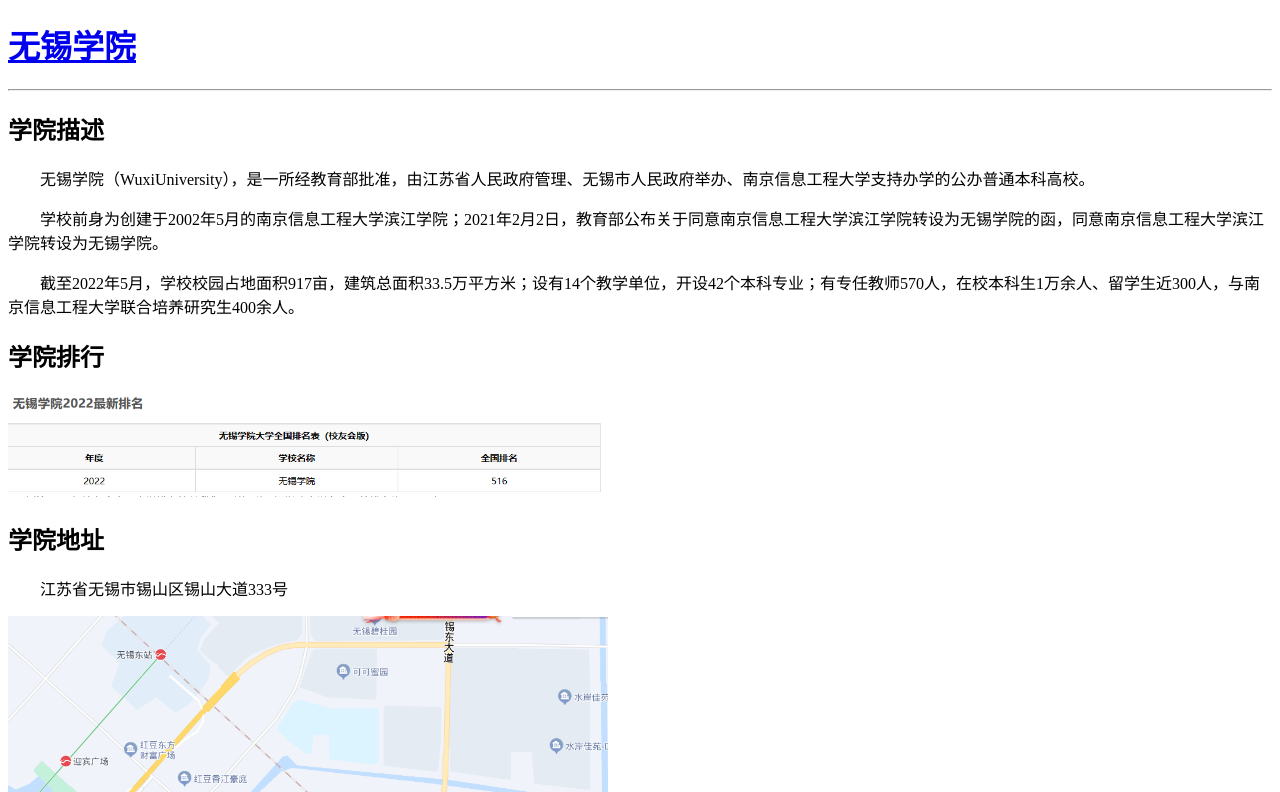
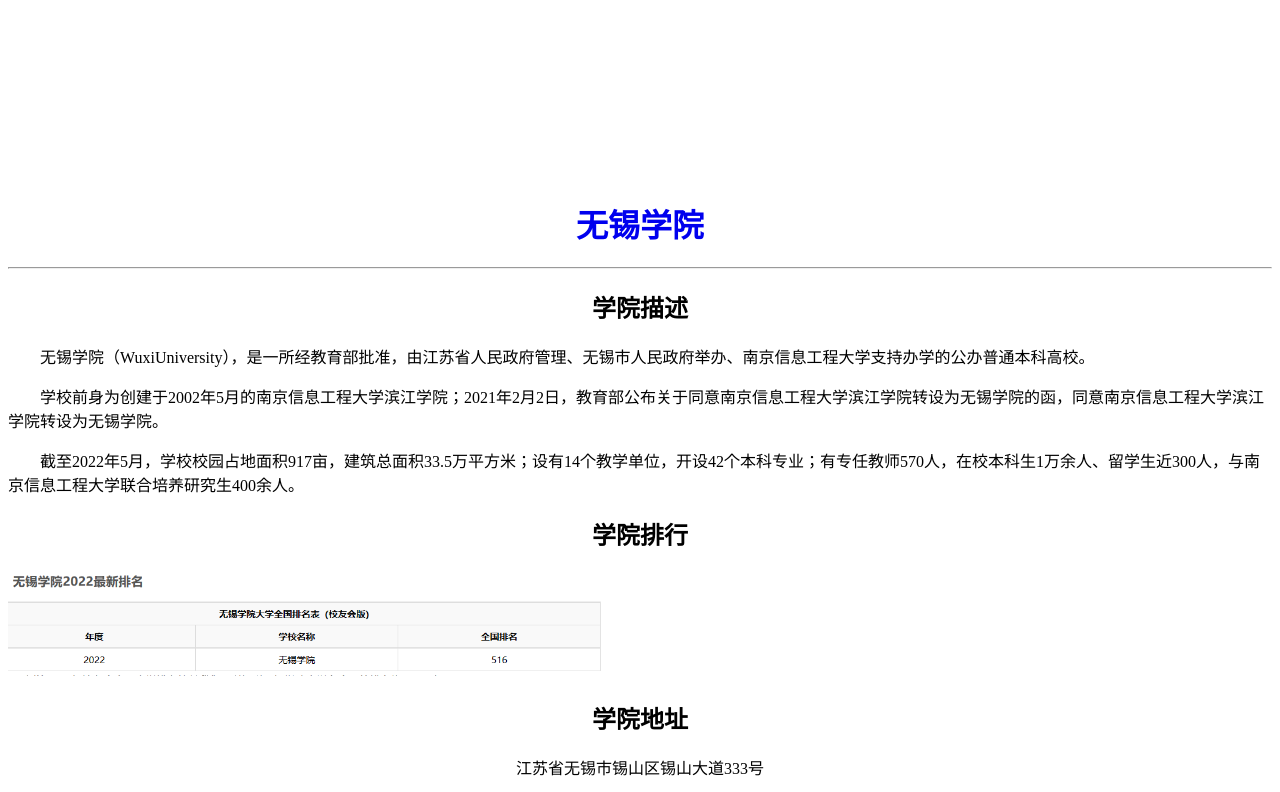
Before and after one commit to lovelike-123/-, a plain HTML site: page 前端学习/HTML/简单网页.html in a window 1280 px wide. Shown: the top 792 px of the page. Drawn offline with Linux system fonts and the light colour scheme.

Commit message:
Update 简单网页.html

```diff
--- a/前端学习/HTML/简单网页.html
+++ b/前端学习/HTML/简单网页.html
@@ -6,8 +6,54 @@
     <meta name="viewport" content="width=device-width, initial-scale=1.0" />
     <title>简单网页</title>
   </head>
+  <style>
+    .center {
+      text-align: center;
+    }
+    .indent {
+      text-indent: 2em;
+    }
+    a {
+      text-decoration: none;
+    }
+    div {
+      /* background-color: aqua; */
+      /* text-align: center; */
+      /* font-weight: 200; */
+      margin: 200px auto;
+      width: auto;
+      height: auto;
+    }
+  </style>
   <body>
-    <a href="https://www.cwxu.edu.cn/" target="_blank"><h1>无锡学院</h1></a>
+    <div class="">
+      <a href="https://www.cwxu.edu.cn/" target="_blank" class="center"
+        ><h1>无锡学院</h1></a
+      >
+      <hr />
+      <h2 class="center">学院描述</h2>
+      <p class="indent">
+        无锡学院（WuxiUniversity），是一所经教育部批准，由江苏省人民政府管理、无锡市人民政府举办、南京信息工程大学支持办学的公办普通本科高校。
+      </p>
+      <p class="indent">
+        学校前身为创建于2002年5月的南京信息工程大学滨江学院；2021年2月2日，教育部公布关于同意南京信息工程大学滨江学院转设为无锡学院的函，同意南京信息工程大学滨江学院转设为无锡学院。
+      </p>
+      <p class="indent">
+        截至2022年5月，学校校园占地面积917亩，建筑总面积33.5万平方米；设有14个教学单位，开设42个本科专业；有专任教师570人，在校本科生1万余人、留学生近300人，与南京信息工程大学联合培养研究生400余人。
+      </p>
+      <h2 class="center">学院排行</h2>
+
+      <span class="center">
+        <img src="./paiming.png" alt="排名" width="600" title="学校排名" />
+      </span>
+      <h2 class="center">学院地址</h2>
+      <p class="center">江苏省无锡市锡山区锡山大道333号</p>
+      <span class="center">
+        <img src="./map.png" alt="无锡学院" width="600" title="学院地址" />
+      </span>
+    </div>
+
+    <!-- <a href="https://www.cwxu.edu.cn/" target="_blank"><h1>无锡学院</h1></a>
     <hr />
     <h2>学院描述</h2>
     <p style="text-indent: 2em">
@@ -23,6 +69,6 @@
     <img src="./paiming.png" alt="排名" width="600" title="学校排名" />
     <h2>学院地址</h2>
     <p style="text-indent: 2em">江苏省无锡市锡山区锡山大道333号</p>
-    <img src="./map.png" alt="无锡学院" width="600" title="学院地址" />
+    <img src="./map.png" alt="无锡学院" width="600" title="学院地址" /> -->
   </body>
 </html>
```
